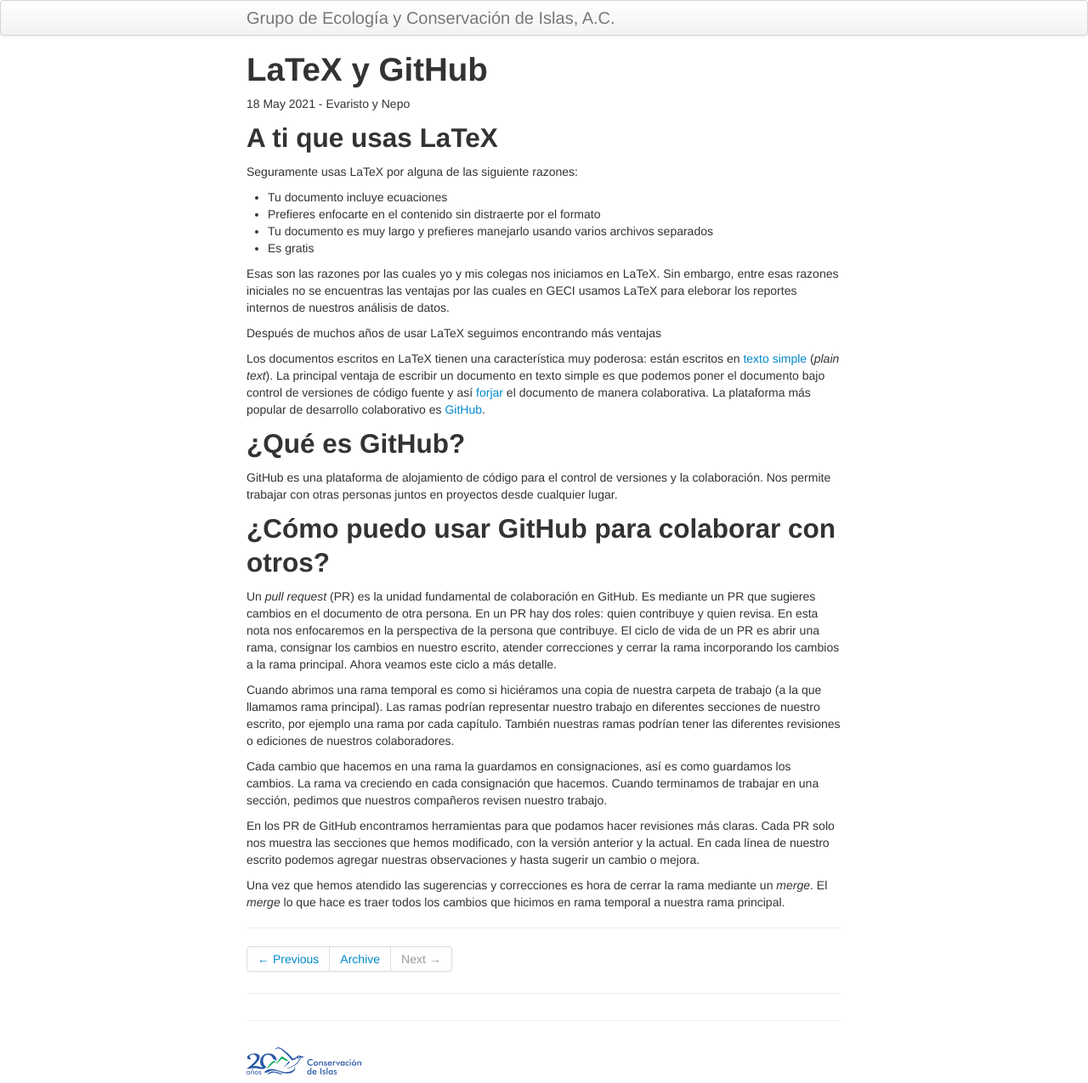
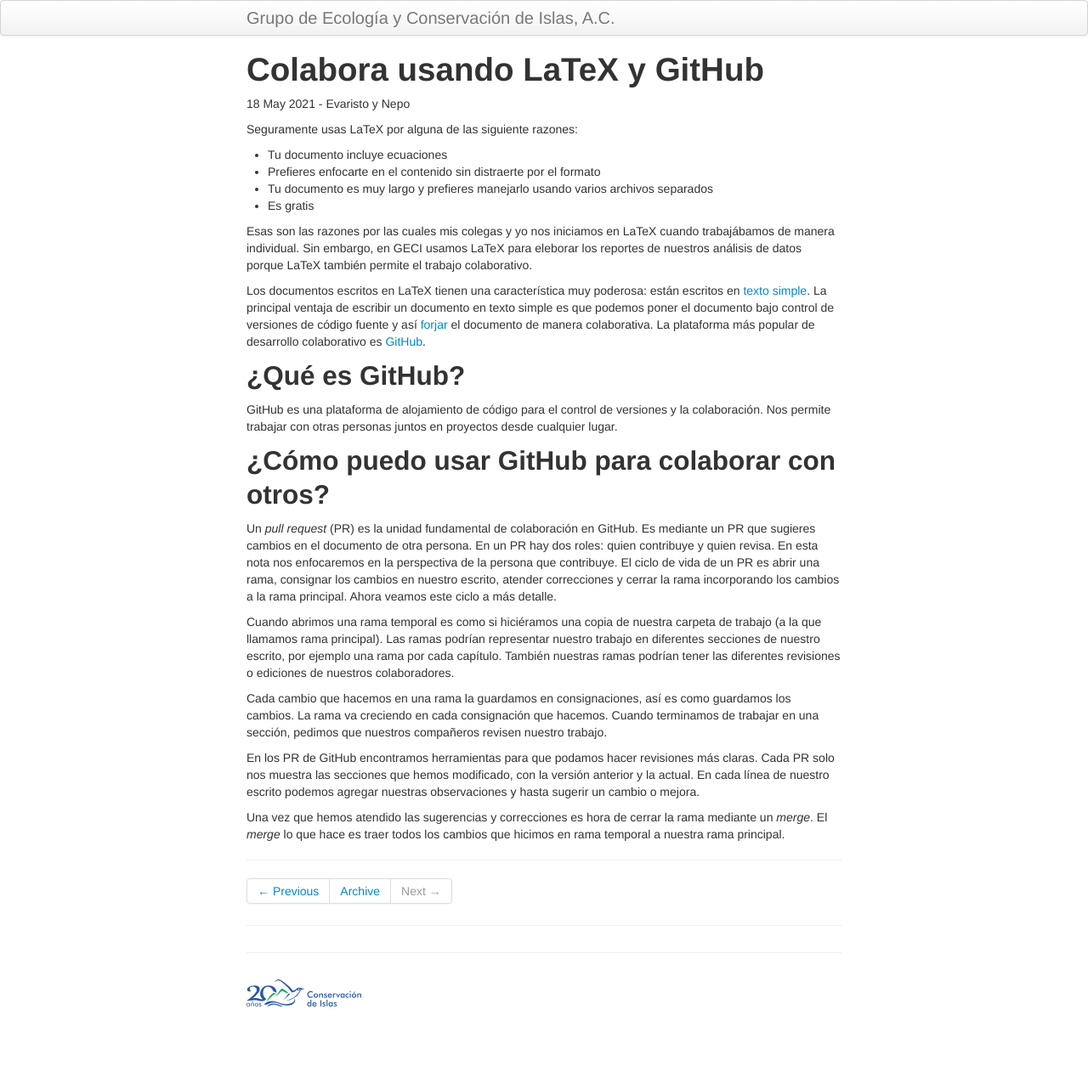
Before and after one commit to LizethMReyes/islasgeci.github.io, a Jekyll site: the page built from _posts/2021-05-18-latex_git.md, in a window 1280 px wide. Shown: the whole page at 85% size. Built offline with Jekyll 4.4.1, drawn with Linux system fonts in a browser that asks for light colours; after the commit the page ends 1195 px from its top, so only the background shows below that.

Commit message:
✍️ Work on the introduction

```diff
--- a/_posts/2021-05-18-latex_git.md
+++ b/_posts/2021-05-18-latex_git.md
@@ -1,10 +1,9 @@
 ---
 layout: post
-title: LaTeX y GitHub
+title: Colabora usando LaTeX y GitHub
 author: Evaristo y Nepo
 tags: dataops
 ---
-## A ti que usas LaTeX
 
 Seguramente usas LaTeX por alguna de las siguiente razones:
 
@@ -13,18 +12,15 @@
 - Tu documento es muy largo y prefieres manejarlo usando varios archivos separados
 - Es gratis
 
-Esas son las razones por las cuales yo y mis colegas nos iniciamos en LaTeX. Sin embargo, entre esas
-razones iniciales no se encuentras las ventajas por las cuales en GECI usamos LaTeX para eleborar
-los reportes internos de nuestros análisis de datos.
-
-Después de muchos años de usar LaTeX seguimos encontrando más ventajas
+Esas son las razones por las cuales mis colegas y yo nos iniciamos en LaTeX cuando trabajábamos de
+manera individual. Sin embargo, en GECI usamos LaTeX para eleborar los reportes de nuestros análisis
+de datos porque LaTeX también permite el trabajo colaborativo.
 
 Los documentos escritos en LaTeX tienen una característica muy poderosa: están escritos en [texto
-simple](https://en.wikipedia.org/wiki/Plain_text) (_plain text_). La principal ventaja de escribir
-un documento en texto simple es que podemos poner el documento bajo control de versiones de código
-fuente y así [forjar](https://en.wikipedia.org/wiki/Forge_(software)) el documento de manera
-colaborativa. La plataforma más popular de desarrollo colaborativo es
-[GitHub](https://en.wikipedia.org/wiki/GitHub).
+simple](https://en.wikipedia.org/wiki/Plain_text). La principal ventaja de escribir un documento en
+texto simple es que podemos poner el documento bajo control de versiones de código fuente y así
+[forjar](https://en.wikipedia.org/wiki/Forge_(software)) el documento de manera colaborativa. La
+plataforma más popular de desarrollo colaborativo es [GitHub](https://en.wikipedia.org/wiki/GitHub).
 
 ## ¿Qué es GitHub?
 
```
